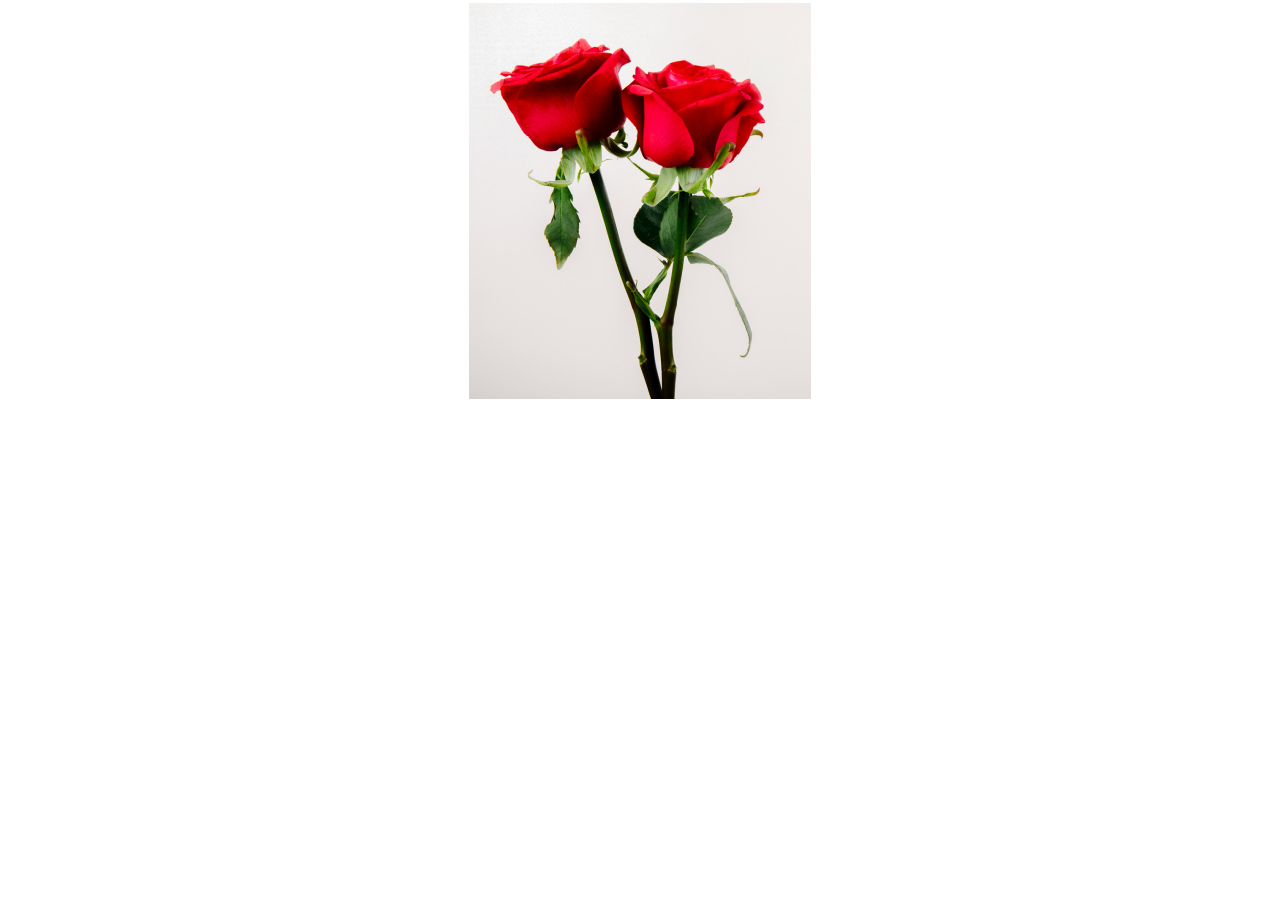
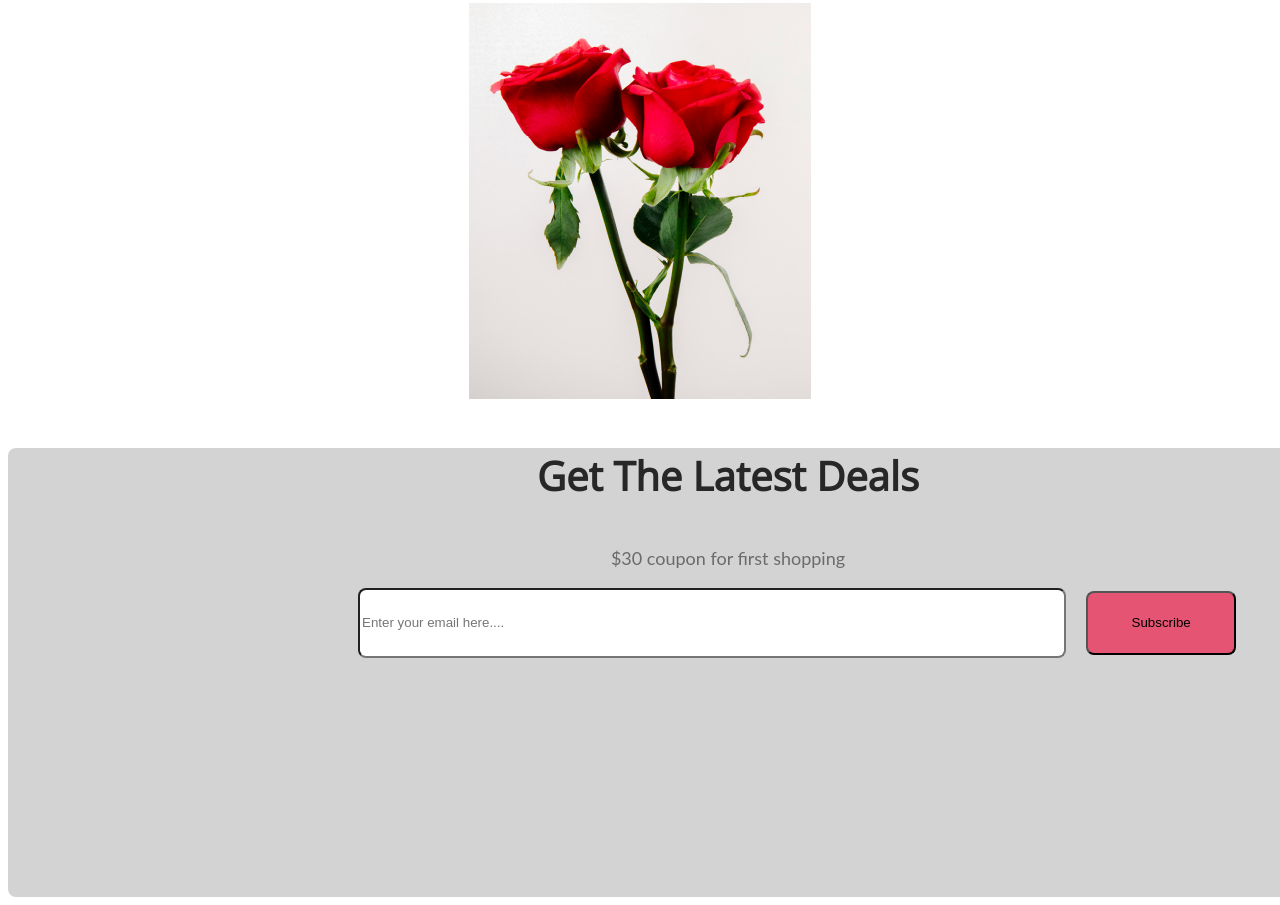
Before and after one commit to mdjobayeradnan/my-first-assignment, a plain HTML site: page index.html in a window 1280 px wide. Shown: the part 2652-3557 px from the top of the page. Before the commit the page ends 3068 px from the top, so only its background shows below. Drawn offline with nearby package versions, Linux system fonts and the light colour scheme.

Commit message:
second last image

```diff
--- a/index.html
+++ b/index.html
@@ -103,7 +103,17 @@
 
 
 
+<section class="Latest Deals">
+    <div class="back-image">
+        <div >
+           <h3 class="image-title"> Get The Latest Deals</h3>
+           <h2  class="image-description"> $30 coupon for first shopping</h2>
+        </div>
+        <input class="email"   type="email" placeholder="Enter your email here...." name="" id="">
+        <button class="last-btn" type="submit">Subscribe</button>
+    </div>
 
+</section>
 
 
 
--- a/styles/color.css
+++ b/styles/color.css
@@ -209,3 +209,48 @@ font-weight: 400;
     justify-content: space-around;
     gap:24px ;
 }
+
+.back-image{
+    background-image: url('Rectangle\ 9.png');
+
+    border-radius: 8px;
+    background: url(<path-to-image>), lightgray 0px -203.444px / 100% 213.755% no-repeat;
+    width: 1440px;
+    height: 449px;
+    flex-shrink: 0;
+ }
+  .image-title{
+    color: #272727;
+    text-align: center;
+
+    font-size: 40px;
+
+    font-weight: 800;
+
+
+  }
+  .image-description{
+    color: rgba(39, 39, 39, 0.60);
+    text-align: center;
+    font-family: Lato;
+    font-size: 18px;
+    font-style: normal;
+    font-weight: 400;
+    line-height: 30px; /* 166.667% */
+  }
+  .email{
+    width: 700px;
+height: 64px;
+flex-shrink: 0;
+border-radius: 8px;
+background: #FFF;
+margin-left:350px;
+  }
+  .last-btn{
+    width: 150px;
+height: 64px;
+flex-shrink: 0;
+border-radius: 8px;
+background: #E55473;
+margin-left: 16px;
+  }
```
Also changed, not shown: styles/Rectangle 9.png (added).
